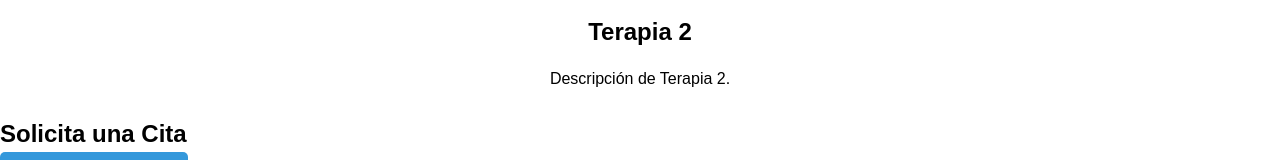
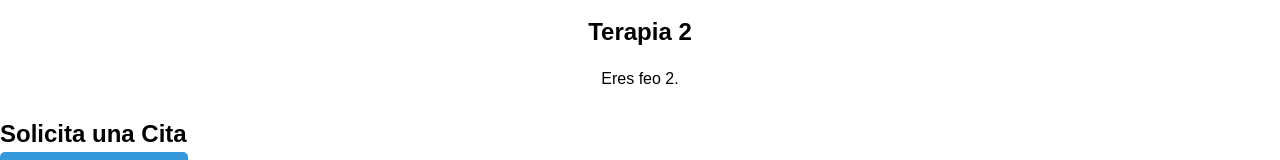
Before and after one commit to marqui10/psicologia_conejo, a plain HTML site: page index.html in a window 1280 px wide. Shown: the part 1605-1765 px from the top of the page. Drawn offline with Linux system fonts and the light colour scheme.

Commit message:
Actualizar index.html

```diff
--- a/index.html
+++ b/index.html
@@ -44,7 +44,7 @@
             </div>
             <div class="therapy">
                 <h3>Terapia 2</h3>
-                <p>Descripción de Terapia 2.</p>
+                <p>Eres feo 2.</p>
             </div>
         </div>
     </section>
```
